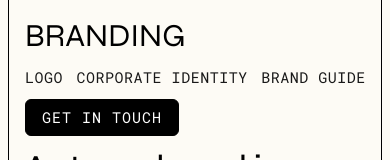
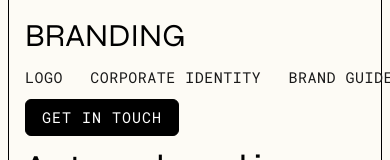
Before and after one commit to taodemy/website, a Next.js app: page /services in a window 390 px wide. Shown: the part 463-623 px from the top of the page. Built offline with nearby package versions, Linux system fonts and the light colour scheme.

Commit message:
change link gap

```diff
--- a/components/ServicePage/ServicesItem.module.css
+++ b/components/ServicePage/ServicesItem.module.css
@@ -22,7 +22,7 @@
   text-decoration: none;
   display: flex;
   flex-direction: column;
-  gap: 2%;
+  gap: 32px;
   list-style-type: none;
 }
 
@@ -85,6 +85,7 @@
     padding-top: 0px;
     flex-direction: row;
     width: 200%;
+    gap: 4%;
   }
 
   .services_left__button {
```
